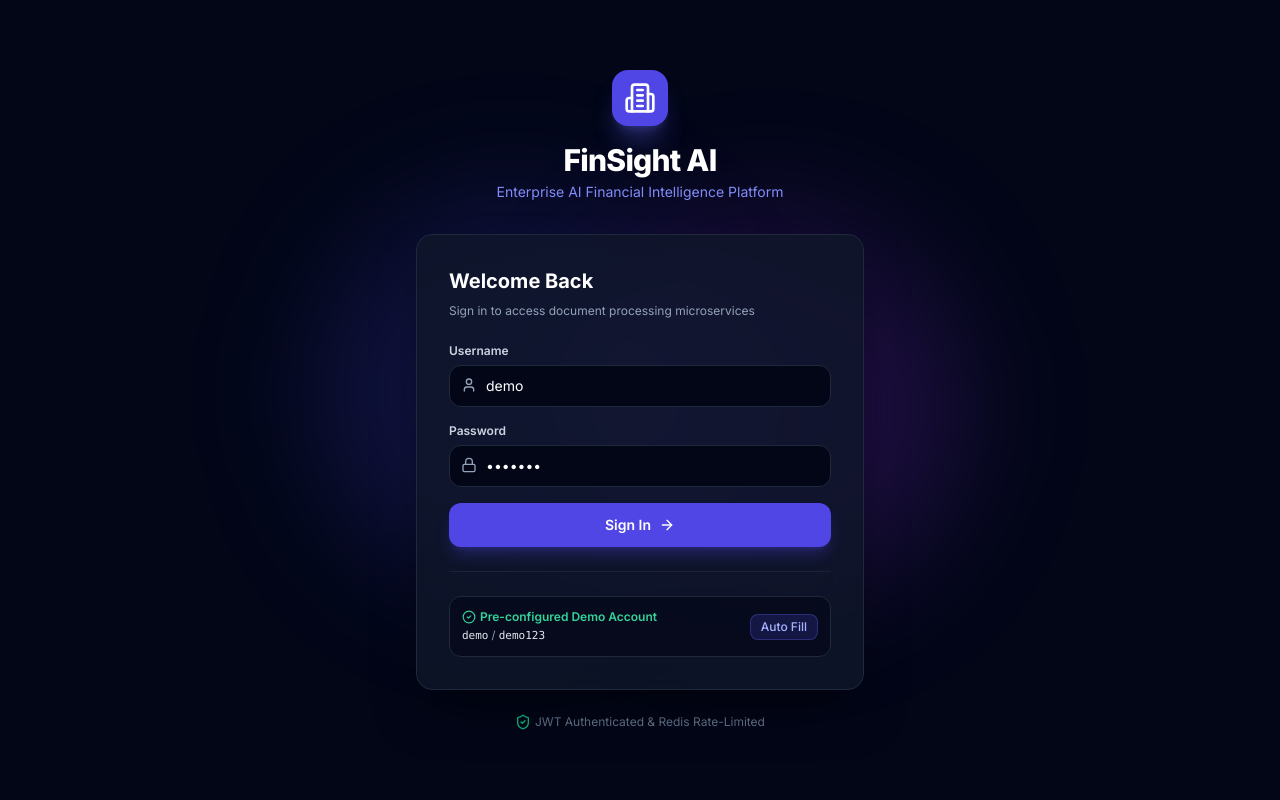
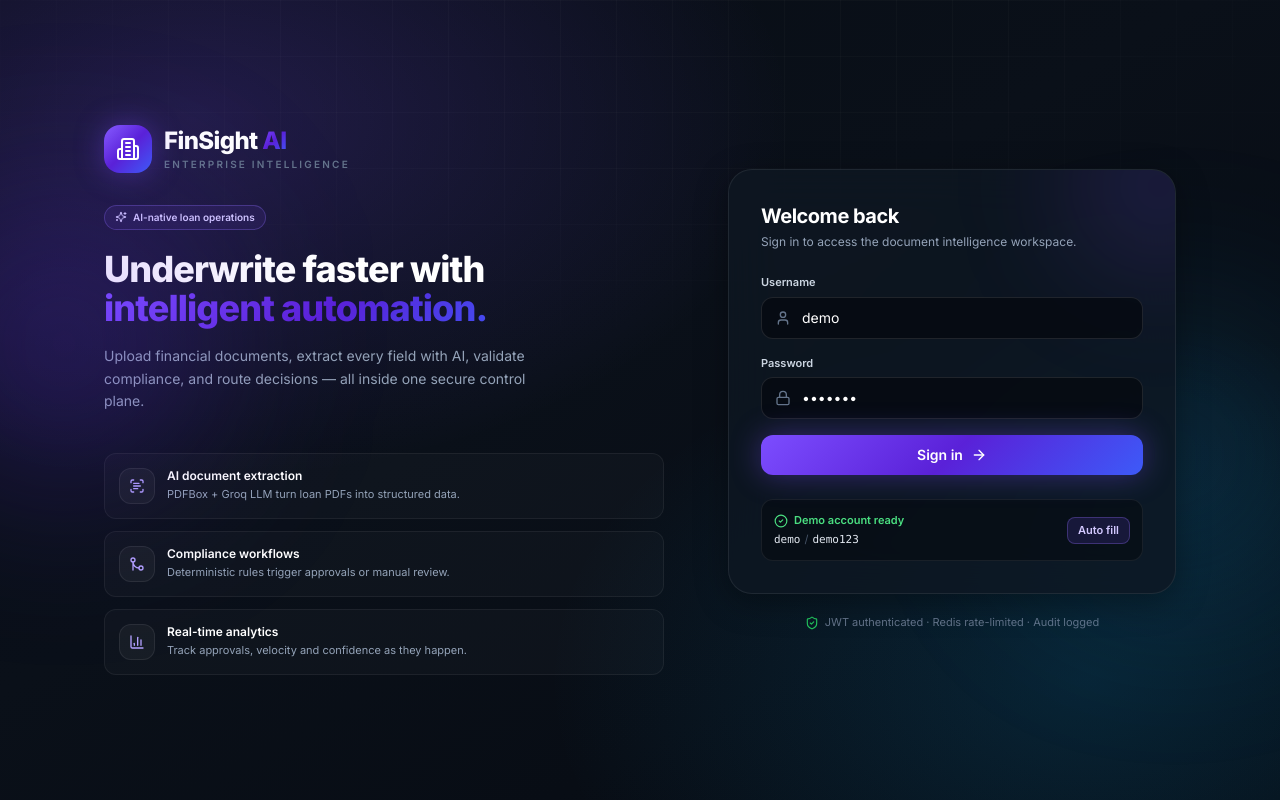
Before and after one commit to Rajathacharya24/FinSight-AI, a React (Vite) app in the folder frontend/: page /login in a window 1280 px wide. Built offline with nearby package versions, Linux system fonts and the light colour scheme; no server answers.

Commit message:
refactor: enhance LoginPage

```diff
--- a/frontend/src/pages/LoginPage.jsx
+++ b/frontend/src/pages/LoginPage.jsx
@@ -1,7 +1,24 @@
 import React, { useState } from 'react';
 import { useNavigate } from 'react-router-dom';
 import { useAuth } from '../context/AuthContext';
-import { Building2, Lock, User, ArrowRight, ShieldCheck, CheckCircle2 } from 'lucide-react';
+import {
+  Building2,
+  Lock,
+  User,
+  ArrowRight,
+  ShieldCheck,
+  CheckCircle2,
+  Sparkles,
+  ScanText,
+  GitMerge,
+  BarChart3,
+} from 'lucide-react';
+
+const HIGHLIGHTS = [
+  { icon: ScanText, title: 'AI document extraction', text: 'PDFBox + Groq LLM turn loan PDFs into structured data.' },
+  { icon: GitMerge, title: 'Compliance workflows', text: 'Deterministic rules trigger approvals or manual review.' },
+  { icon: BarChart3, title: 'Real-time analytics', text: 'Track approvals, velocity and confidence as they happen.' },
+];
 
 export const LoginPage = () => {
   const { login, loading } = useAuth();
@@ -27,42 +44,106 @@ export const LoginPage = () => {
   };
 
   return (
-    <div className="min-h-screen bg-slate-950 flex items-center justify-center p-4 relative overflow-hidden">
-      {/* Dynamic Background Glows */}
-      <div className="absolute top-1/4 left-1/4 w-96 h-96 bg-indigo-600/20 rounded-full blur-3xl pointer-events-none" />
-      <div className="absolute bottom-1/4 right-1/4 w-96 h-96 bg-purple-600/20 rounded-full blur-3xl pointer-events-none" />
+    <div className="relative min-h-screen overflow-hidden text-slate-200">
+      <div className="absolute inset-0 -z-10 animated-bg" />
+      <div className="pointer-events-none absolute inset-0 -z-10 app-grid opacity-60" />
+      <div className="glow-dot -left-20 top-1/4 h-72 w-72 bg-brand-600/25" />
+      <div className="glow-dot -right-10 bottom-1/4 h-72 w-72 bg-accent-500/15" />
 
-      <div className="w-full max-w-md relative z-10">
-        {/* Logo Card */}
-        <div className="text-center mb-8">
-          <div className="inline-flex p-3 bg-indigo-600 rounded-2xl shadow-xl shadow-indigo-500/30 mb-4">
-            <Building2 className="w-8 h-8 text-white" />
+      <div className="mx-auto flex min-h-screen w-full max-w-6xl flex-col items-stretch justify-center gap-10 p-6 lg:flex-row lg:items-center lg:gap-16 lg:p-10">
+        {/* ── Brand panel ── */}
+        <div className="hidden flex-1 lg:block">
+          <div className="mb-8 inline-flex items-center gap-3">
+            <div className="relative flex h-12 w-12 items-center justify-center rounded-2xl bg-gradient-brand shadow-glow-brand">
+              <Building2 className="h-6 w-6 text-white" />
+              <span className="absolute inset-0 rounded-2xl bg-glass-sheen" />
             </div>
-          <h1 className="text-3xl font-extrabold text-white tracking-tight">FinSight AI</h1>
-          <p className="text-sm text-indigo-400 mt-1">Enterprise AI Financial Intelligence Platform</p>
+            <div>
+              <h1 className="text-2xl font-extrabold tracking-tight text-white">
+                FinSight <span className="text-gradient">AI</span>
+              </h1>
+              <p className="text-[10px] font-semibold uppercase tracking-[0.22em] text-slate-500">
+                Enterprise Intelligence
+              </p>
+            </div>
           </div>
 
-        {/* Login Form Card */}
-        <div className="bg-slate-900/80 backdrop-blur-xl border border-slate-800 rounded-2xl p-6 md:p-8 shadow-2xl shadow-black/50">
-          <h2 className="text-xl font-bold text-white mb-2">Welcome Back</h2>
-          <p className="text-xs text-slate-400 mb-6">Sign in to access document processing microservices</p>
+          <div className="max-w-md">
+            <span className="chip border-brand-400/30 bg-brand-500/10 text-brand-200">
+              <Sparkles className="h-3 w-3" /> AI-native loan operations
+            </span>
+            <h2 className="mt-5 text-4xl font-extrabold leading-[1.1] tracking-tight text-white">
+              Underwrite faster with
+              <span className="block text-gradient">intelligent automation.</span>
+            </h2>
+            <p className="mt-4 text-sm leading-relaxed text-slate-400">
+              Upload financial documents, extract every field with AI, validate compliance, and
+              route decisions — all inside one secure control plane.
+            </p>
+          </div>
+
+          <div className="mt-10 grid gap-3">
+            {HIGHLIGHTS.map(({ icon: Icon, title, text }) => (
+              <div
+                key={title}
+                className="flex items-start gap-3 rounded-xl border border-white/[0.06] bg-white/[0.025] p-3.5 transition-colors hover:border-white/[0.12] hover:bg-white/[0.04]"
+              >
+                <div className="icon-tile h-9 w-9 shrink-0 text-brand-300">
+                  <Icon className="h-4 w-4" />
+                </div>
+                <div>
+                  <p className="text-xs font-semibold text-white">{title}</p>
+                  <p className="mt-0.5 text-[11px] leading-relaxed text-slate-400">{text}</p>
+                </div>
+              </div>
+            ))}
+          </div>
+        </div>
+
+        {/* ── Auth card ── */}
+        <div className="w-full max-w-md lg:flex-1">
+          {/* Compact brand for mobile */}
+          <div className="mb-8 flex items-center gap-3 lg:hidden">
+            <div className="flex h-11 w-11 items-center justify-center rounded-2xl bg-gradient-brand shadow-glow-brand">
+              <Building2 className="h-5 w-5 text-white" />
+            </div>
+            <div>
+              <h1 className="text-xl font-extrabold tracking-tight text-white">
+                FinSight <span className="text-gradient">AI</span>
+              </h1>
+              <p className="text-[10px] font-semibold uppercase tracking-[0.2em] text-slate-500">
+                Enterprise Intelligence
+              </p>
+            </div>
+          </div>
+
+          <div className="relative overflow-hidden rounded-3xl border border-white/[0.08] bg-dark-850/80 p-7 shadow-glass backdrop-blur-xl md:p-8">
+            <div className="pointer-events-none absolute -right-16 -top-16 h-40 w-40 rounded-full bg-brand-500/20 blur-3xl" />
+
+            <div className="relative">
+              <h2 className="text-xl font-bold tracking-tight text-white">Welcome back</h2>
+              <p className="mt-1 text-xs text-slate-400">
+                Sign in to access the document intelligence workspace.
+              </p>
 
               {error && (
-            <div className="mb-4 p-3 bg-rose-500/10 border border-rose-500/30 rounded-xl text-rose-400 text-xs">
+                <div className="mt-5 rounded-xl border border-danger-500/30 bg-danger-500/10 px-3.5 py-2.5 text-xs text-danger-300">
                   {error}
                 </div>
               )}
 
-          <form onSubmit={handleSubmit} className="space-y-4">
+              <form onSubmit={handleSubmit} className="mt-6 space-y-4">
                 <div>
-              <label className="block text-xs font-semibold text-slate-300 mb-1.5">Username</label>
+                  <label className="mb-1.5 block text-[11px] font-semibold text-slate-300">
+                    Username
+                  </label>
                   <div className="relative">
-                <User className="w-4 h-4 text-slate-400 absolute left-3 top-3" />
+                    <User className="absolute left-3.5 top-1/2 h-4 w-4 -translate-y-1/2 text-slate-500" />
                     <input
                       type="text"
                       value={username}
                       onChange={(e) => setUsername(e.target.value)}
-                  className="w-full pl-9 pr-3 py-2.5 bg-slate-950 border border-slate-800 rounded-xl text-sm text-white focus:outline-none focus:border-indigo-500 focus:ring-1 focus:ring-indigo-500 transition-all"
+                      className="form-input pl-10"
                       placeholder="Enter username"
                       required
                     />
@@ -70,57 +151,57 @@ export const LoginPage = () => {
                 </div>
 
                 <div>
-              <label className="block text-xs font-semibold text-slate-300 mb-1.5">Password</label>
+                  <label className="mb-1.5 block text-[11px] font-semibold text-slate-300">
+                    Password
+                  </label>
                   <div className="relative">
-                <Lock className="w-4 h-4 text-slate-400 absolute left-3 top-3" />
+                    <Lock className="absolute left-3.5 top-1/2 h-4 w-4 -translate-y-1/2 text-slate-500" />
                     <input
                       type="password"
                       value={password}
                       onChange={(e) => setPassword(e.target.value)}
-                  className="w-full pl-9 pr-3 py-2.5 bg-slate-950 border border-slate-800 rounded-xl text-sm text-white focus:outline-none focus:border-indigo-500 focus:ring-1 focus:ring-indigo-500 transition-all"
+                      className="form-input pl-10"
                       placeholder="Enter password"
                       required
                     />
                   </div>
                 </div>
 
-            <button
-              type="submit"
-              disabled={loading}
-              className="w-full py-3 px-4 bg-indigo-600 hover:bg-indigo-500 text-white font-semibold text-sm rounded-xl shadow-lg shadow-indigo-600/30 flex items-center justify-center space-x-2 transition-all hover:scale-[1.01] active:scale-[0.99] disabled:opacity-50"
-            >
-              <span>{loading ? 'Authenticating...' : 'Sign In'}</span>
-              <ArrowRight className="w-4 h-4" />
+                <button type="submit" disabled={loading} className="btn-primary w-full">
+                  <span>{loading ? 'Authenticating…' : 'Sign in'}</span>
+                  <ArrowRight className="h-4 w-4" />
                 </button>
               </form>
 
-          {/* Pre-filled Demo Account Helper */}
-          <div className="mt-6 pt-6 border-t border-slate-800/80">
-            <div className="p-3 bg-slate-950/60 border border-slate-800 rounded-xl flex items-center justify-between">
+              <div className="mt-6 rounded-xl border border-white/[0.07] bg-dark-950/60 p-3">
+                <div className="flex items-center justify-between gap-3">
                   <div>
-                <p className="text-xs font-semibold text-emerald-400 flex items-center gap-1">
-                  <CheckCircle2 className="w-3.5 h-3.5 inline" />
-                  Pre-configured Demo Account
+                    <p className="flex items-center gap-1.5 text-[11px] font-semibold text-success-400">
+                      <CheckCircle2 className="h-3.5 w-3.5" /> Demo account ready
                     </p>
-                <p className="text-[11px] text-slate-400 mt-0.5">
-                  <span className="font-mono text-slate-200">demo</span> / <span className="font-mono text-slate-200">demo123</span>
+                    <p className="mt-0.5 text-[11px] text-slate-400">
+                      <span className="font-mono text-slate-200">demo</span>
+                      <span className="mx-1 text-slate-600">/</span>
+                      <span className="font-mono text-slate-200">demo123</span>
                     </p>
                   </div>
                   <button
                     type="button"
                     onClick={fillDemo}
-                className="text-xs px-2.5 py-1 bg-indigo-600/20 hover:bg-indigo-600/40 text-indigo-300 rounded-lg border border-indigo-500/30 transition-colors font-medium"
+                    className="rounded-lg border border-brand-400/30 bg-brand-500/15 px-2.5 py-1 text-[11px] font-semibold text-brand-200 transition-colors hover:bg-brand-500/25 hover:text-white"
                   >
-                Auto Fill
+                    Auto fill
                   </button>
                 </div>
               </div>
             </div>
+          </div>
 
-        <p className="text-center text-xs text-slate-500 mt-6 flex items-center justify-center space-x-1">
-          <ShieldCheck className="w-4 h-4 text-emerald-500" />
-          <span>JWT Authenticated & Redis Rate-Limited</span>
+          <p className="mt-5 flex items-center justify-center gap-1.5 text-[11px] text-slate-500">
+            <ShieldCheck className="h-3.5 w-3.5 text-success-500" />
+            JWT authenticated · Redis rate-limited · Audit logged
           </p>
+        </div>
       </div>
     </div>
   );
```
Lines whose indentation alone changed are shown as unchanged.
